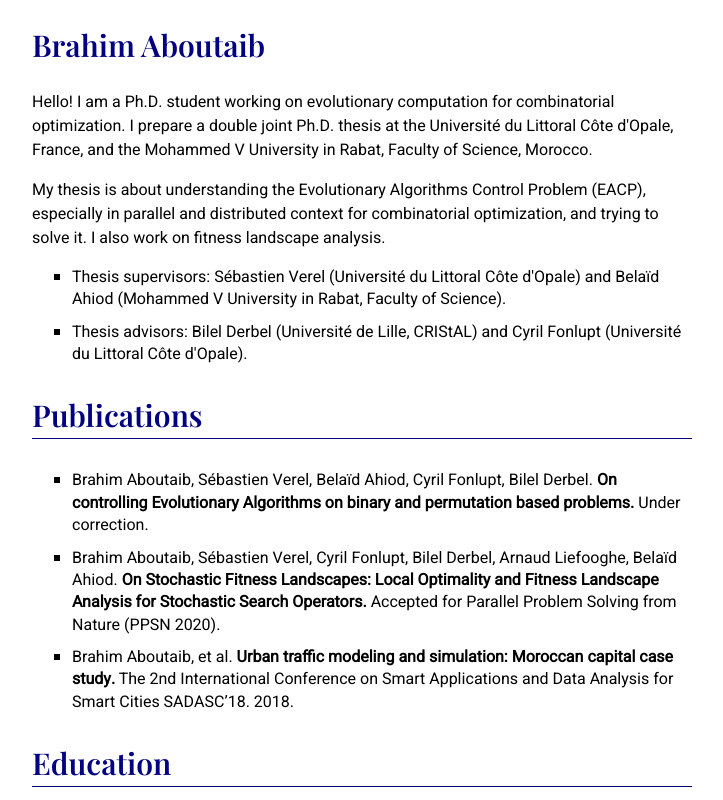
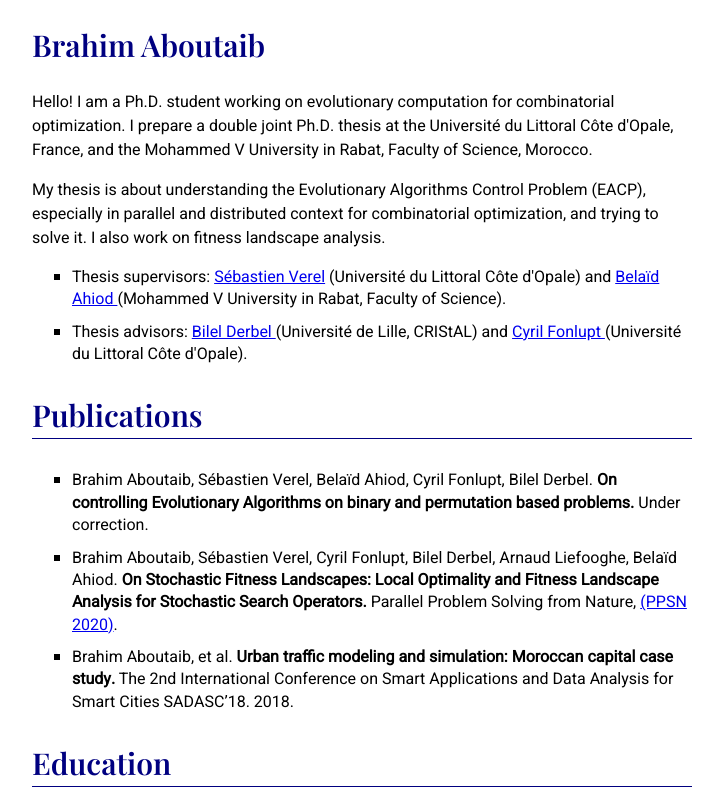
Before and after one commit to aboutaib/aboutaib.github.io, a plain HTML site: page index.html in a window 1280 px wide. Shown: the top 800 px of the page, without its empty margins (278-1001 px from the left). Drawn offline with nearby package versions, Linux system fonts and the light colour scheme.

Commit message:
add some refs

```diff
--- a/index.html
+++ b/index.html
@@ -54,12 +54,12 @@
   		<p>
   			<ul>
   				<li>
-  					Thesis supervisors: Sébastien Verel (Université du Littoral Côte d'Opale) and Belaïd Ahiod (Mohammed V University in Rabat, Faculty of Science).
-  				</li>
+            Thesis supervisors: <a href="https://www-lisic.univ-littoral.fr/~verel/">Sébastien Verel</a> (Université du Littoral Côte d'Opale) and  <a href="https://dblp.org/pid/145/3625"> Belaïd Ahiod </a> (Mohammed V University in Rabat, Faculty of Science).
+          </li>
 
-  				<li>
-  					Thesis advisors: Bilel Derbel (Université de Lille, CRIStAL) and Cyril Fonlupt (Université du Littoral Côte d'Opale).
-  				</li>
+          <li>
+            Thesis advisors: <a href="https://sites.google.com/site/bilelderbelpro/"> Bilel Derbel </a>  (Université de Lille, CRIStAL) and <a href="https://www-lisic.univ-littoral.fr/~fonlupt/"> Cyril Fonlupt </a> (Université du Littoral Côte d'Opale).
+          </li>
   			</ul>
   		</p>
 
@@ -72,7 +72,7 @@
   				</li>
   				<li>
   					Brahim Aboutaib, Sébastien Verel, Cyril Fonlupt, Bilel Derbel, Arnaud Liefooghe, Belaïd Ahiod.
-  					<b> On Stochastic Fitness Landscapes: Local Optimality and Fitness Landscape Analysis for Stochastic Search Operators.</b> Accepted for Parallel Problem Solving from Nature (PPSN 2020).
+  					<b> On Stochastic Fitness Landscapes: Local Optimality and Fitness Landscape Analysis for Stochastic Search Operators.</b> Parallel Problem Solving from Nature, <a href="https://ppsn2020.liacs.leidenuniv.nl/">(PPSN 2020)</a>.
 
   				</li>
   				<li>
```
